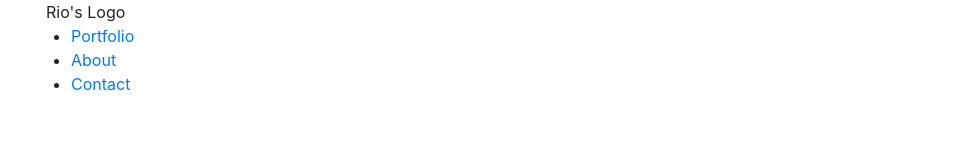
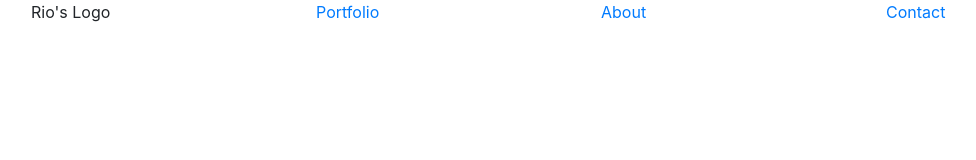
Before and after one commit to razvanso/bootstrap-portfolio, a plain HTML site: page index.html in a window 1280 px wide. Shown: the whole page, without its empty margins (54-1030 px from the left). Drawn offline with nearby package versions, Linux system fonts and the light colour scheme.

Commit message:
add header

```diff
--- a/index.html
+++ b/index.html
@@ -9,26 +9,31 @@
     <link rel="stylesheet" href="https://cdn.jsdelivr.net/npm/bootstrap@4.2.1/dist/css/bootstrap.min.css"
       integrity="sha384-GJzZqFGwb1QTTN6wy59ffF1BuGJpLSa9DkKMp0DgiMDm4iYMj70gZWKYbI706tWS" crossorigin="anonymous">
   </head>
-  <body>
-    <section class="container">
+  <body class="container">
+    <header>
       <div class="row">
         <div class="col">
-          <div class="col">
-            Rio's Logo
-          </div>
-          <ul>
+          Rio's Logo
+        </div>
+        <div class="col">
+          <a href="">Portfolio</a>
+        </div>
+        <div class="col">
+          <a href="">About</a>
+        </div>
+        <div class="col">
+          <a href="">Contact</a>
+        </div>
+          <!-- <ul>
             <li><a href="">Portfolio</a></li>
             <li><a href="">About</a></li>
             <li><a href="">Contact</a></li>
-          </ul>
+          </ul> -->
         </div>
         <div class="col">
-
         </div>
-
       </div>
-
-    </section>
+    </header>
     <script src="https://code.jquery.com/jquery-3.3.1.slim.min.js"
       integrity="sha384-q8i/X+965DzO0rT7abK41JStQIAqVgRVzpbzo5smXKp4YfRvH+8abtTE1Pi6jizo" crossorigin="anonymous"></script>
     <script src="https://cdn.jsdelivr.net/npm/popper.js@1.14.6/dist/umd/popper.min.js"
```
